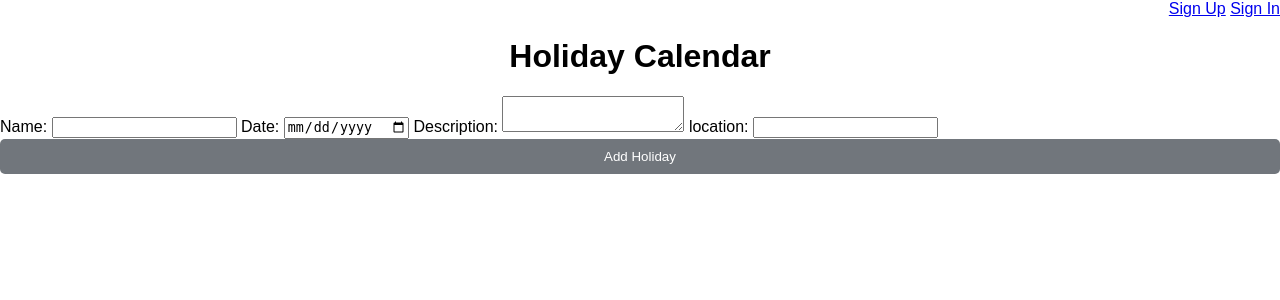
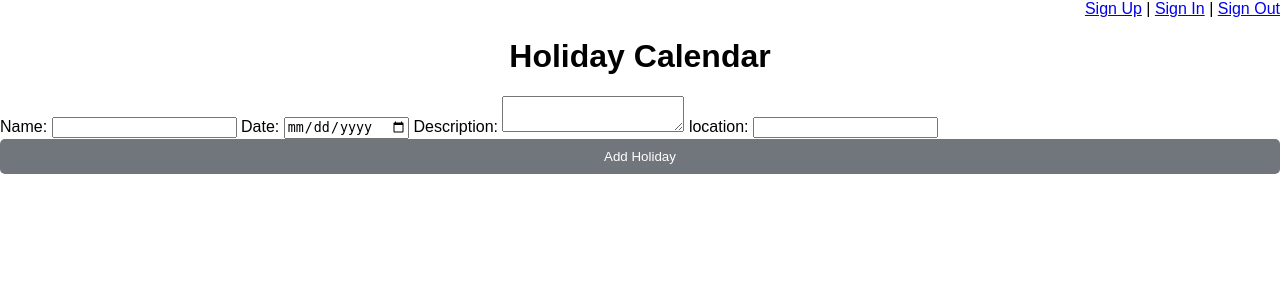
Before and after one commit to Amel83/final_project_ALX, a Flask app: page / in a window 1280 px wide. Shown: the top 300 px of the page. Run offline with Flask 3, Linux system fonts and the light colour scheme; data that the repository does not hold is empty.

Commit message:
allowed 1 like to 1 username & added a sign out link

```diff
--- a/app.py
+++ b/app.py
@@ -97,5 +97,14 @@ def signin():
             return render_template('signin.html', error='Invalid username or password')
     return render_template('signin.html')
 
+# app.py
+
+@app.route('/signout')
+def signout():
+    # Remove user from session
+    session.pop('username', None)
+    # Redirect to the index page or any other desired page
+    return redirect(url_for('index'))
+
 if __name__ == '__main__':
     app.run(debug=True)
--- a/templates/index.html
+++ b/templates/index.html
@@ -8,6 +8,7 @@
         <p>Date: {{ holiday[1] }}</p>
         <p>Description: {{ holiday[3] }}</p>
         <p>Location: {{ holiday[5] }}</p>
+        <p>Likes: {{ holiday[4] }}</p>
 
         <form action="{{ url_for('like_holiday', holiday_id=holiday[0]) }}" method="post">
             <button type="submit">Like</button>
--- a/templates/index_header.html
+++ b/templates/index_header.html
@@ -8,8 +8,9 @@
     <link rel="stylesheet" href="{{ url_for('static', filename='styles.css') }}">
 
     <div class="nav-links">
-            <a href="{{ url_for('signup') }}">Sign Up</a>
-            <a href="{{ url_for('signin') }}">Sign In</a>
+            <a href="{{ url_for('signup') }}">Sign Up</a> |
+            <a href="{{ url_for('signin') }}">Sign In</a> |
+            <a href="{{ url_for('signout') }}">Sign Out</a>
     </div>
 </head>
 <body>
--- a/templates/signin.html
+++ b/templates/signin.html
@@ -24,6 +24,10 @@
         <div class="signup-link">
             <p>Don't have an account? <a href="{{ url_for('signup') }}">Sign Up</a></p>
         </div>
+        <div class="signout-link">
+            <p>Want to sign out? <a href="{{ url_for('signout') }}">Sign Out</a></p>
+        </div>
     </div>
+
 </body>
 </html>
```
